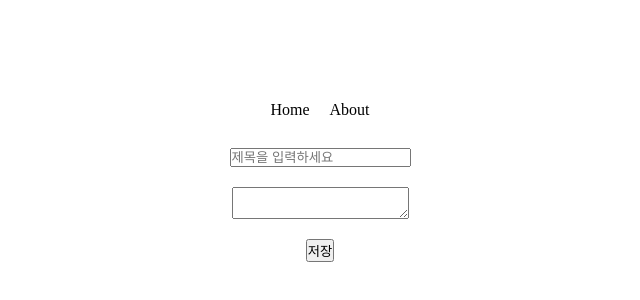
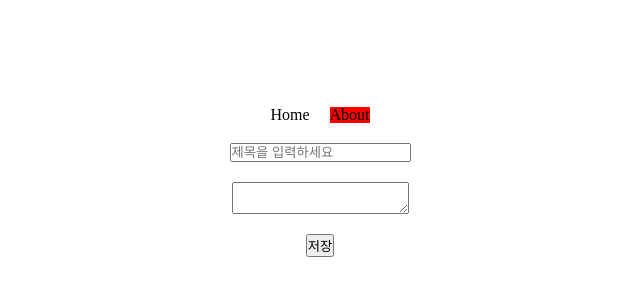
Before and after one commit to thelisn/challenge-2410-park, a Vue app: page /about in a window 1280 px wide. Shown: the part 188-488 px from the top of the page, without its empty margins (320-960 px from the left). Built offline with nearby package versions, Linux system fonts and the light colour scheme.

Commit message:
refactor : 메인에서 헤더 분리

```diff
--- a/src/App.vue
+++ b/src/App.vue
@@ -1,18 +1,11 @@
 <script setup>
-import { RouterLink, RouterView } from "vue-router";
+import TheHeader from "@/layouts/TheHeader.vue";
+import { RouterView } from "vue-router";
 </script>
 
 <template>
   <main id="main">
-    <header>
-      <div class="wrapper">
-        <nav>
-          <RouterLink to="/">Home</RouterLink>
-          <RouterLink to="/about">About</RouterLink>
-        </nav>
-      </div>
-    </header>
-
+    <TheHeader />
     <RouterView />
   </main>
 </template>
@@ -26,16 +19,5 @@ import { RouterLink, RouterView } from "vue-router";
   flex-direction: column;
   align-items: center;
   justify-content: center;
-
-  & header {
-    margin-bottom: 10px;
-
-    & nav {
-      display: flex;
-      align-items: center;
-      justify-content: center;
-      gap: 20px;
-    }
-  }
 }
 </style>
--- /dev/null
+++ b/src/layouts/TheHeader.vue
@@ -0,0 +1,27 @@
+<script setup></script>
+
+<template>
+  <header>
+    <nav>
+      <RouterLink to="/">Home</RouterLink>
+      <RouterLink to="/about">About</RouterLink>
+    </nav>
+  </header>
+</template>
+
+<style>
+header {
+  margin-bottom: 10px;
+
+  & nav {
+    display: flex;
+    align-items: center;
+    justify-content: center;
+    gap: 20px;
+
+    .router-link-active {
+      background-color: red;
+    }
+  }
+}
+</style>
```
